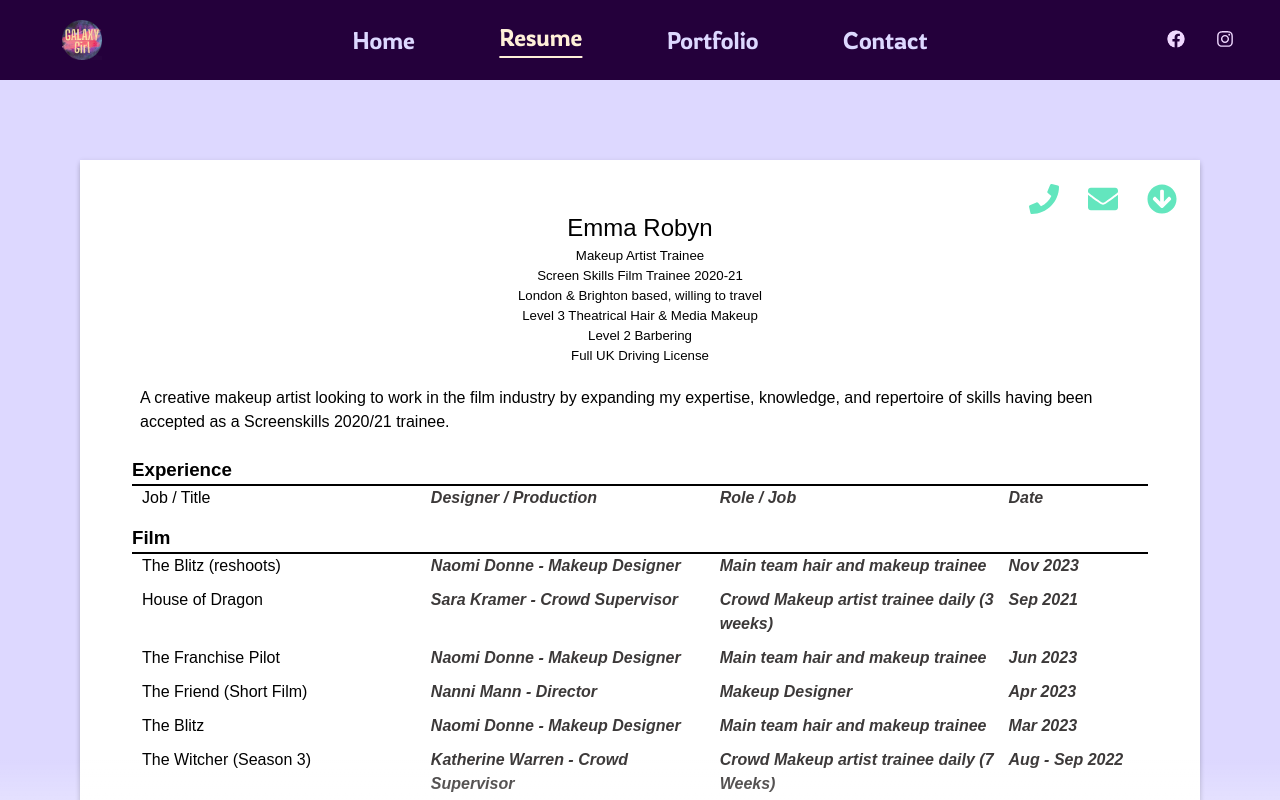
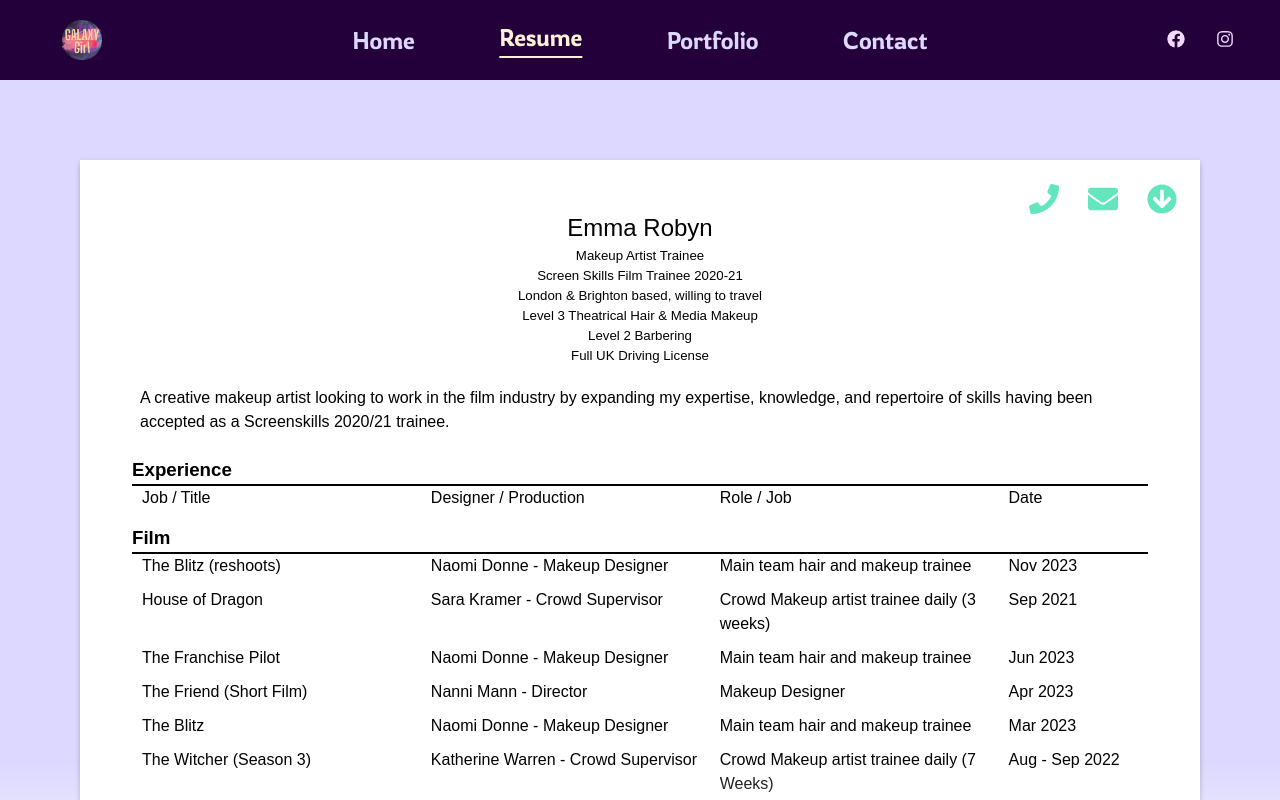
Before and after one commit to joshuabarua/galaxy-girl-vite, a React (Vite) app: page /resume in a window 1280 px wide. Shown: the top 800 px of the page. Built offline with nearby package versions, Linux system fonts and the light colour scheme.

Commit message:
Add classname to p tag

```diff
--- a/src/components/pageLoading/PageLoading.jsx
+++ b/src/components/pageLoading/PageLoading.jsx
@@ -1,5 +1,6 @@
 import React, {useEffect, useState} from 'react';
 import './pageLoading.css';
+
 const PageLoading = ({loading}) => {
 	const [progress, setProgress] = useState(0);
 
--- a/src/components/pageLoading/pageLoading.css
+++ b/src/components/pageLoading/pageLoading.css
@@ -22,7 +22,7 @@
 	transition: width 0.2s;
 }
 
-p {
+.loading-screen p {
 	color: #3c3939;
 	font-style: oblique;
 	font-weight: 700;
--- a/src/pages/resume/index.jsx
+++ b/src/pages/resume/index.jsx
@@ -14,7 +14,7 @@
 				{Object.entries(sectionData)
 					.toReversed()
 					.map(([id, data]) => (
-						<div className="experience-item">
+						<div className="experience-item" key={id}>
 							<h4>{data.title}</h4>
 							<p>{`${data.designer} ${data.position ? `- ${data.position}` : ''} `}</p>
 							<p>{data.role}</p>
```
